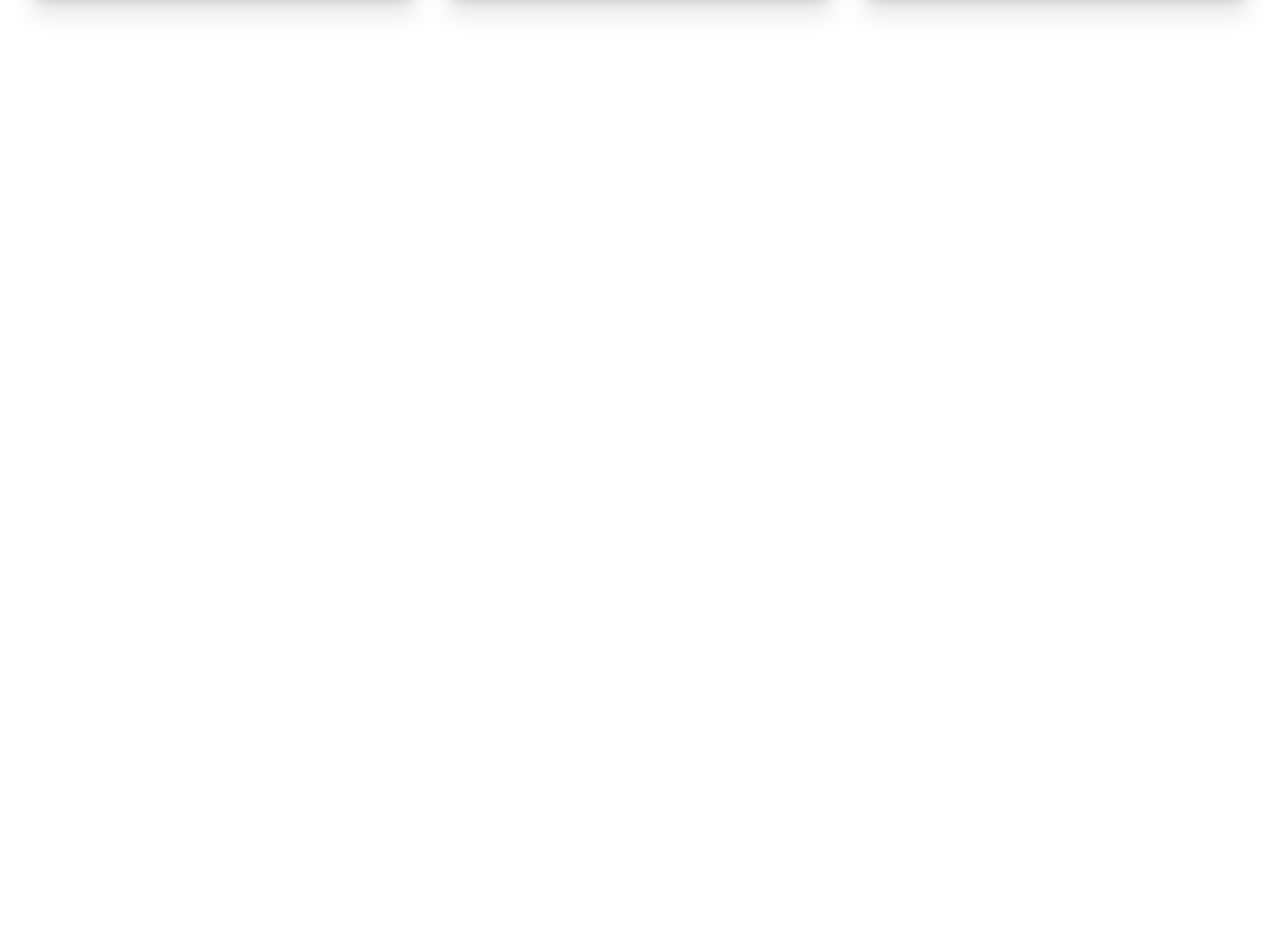
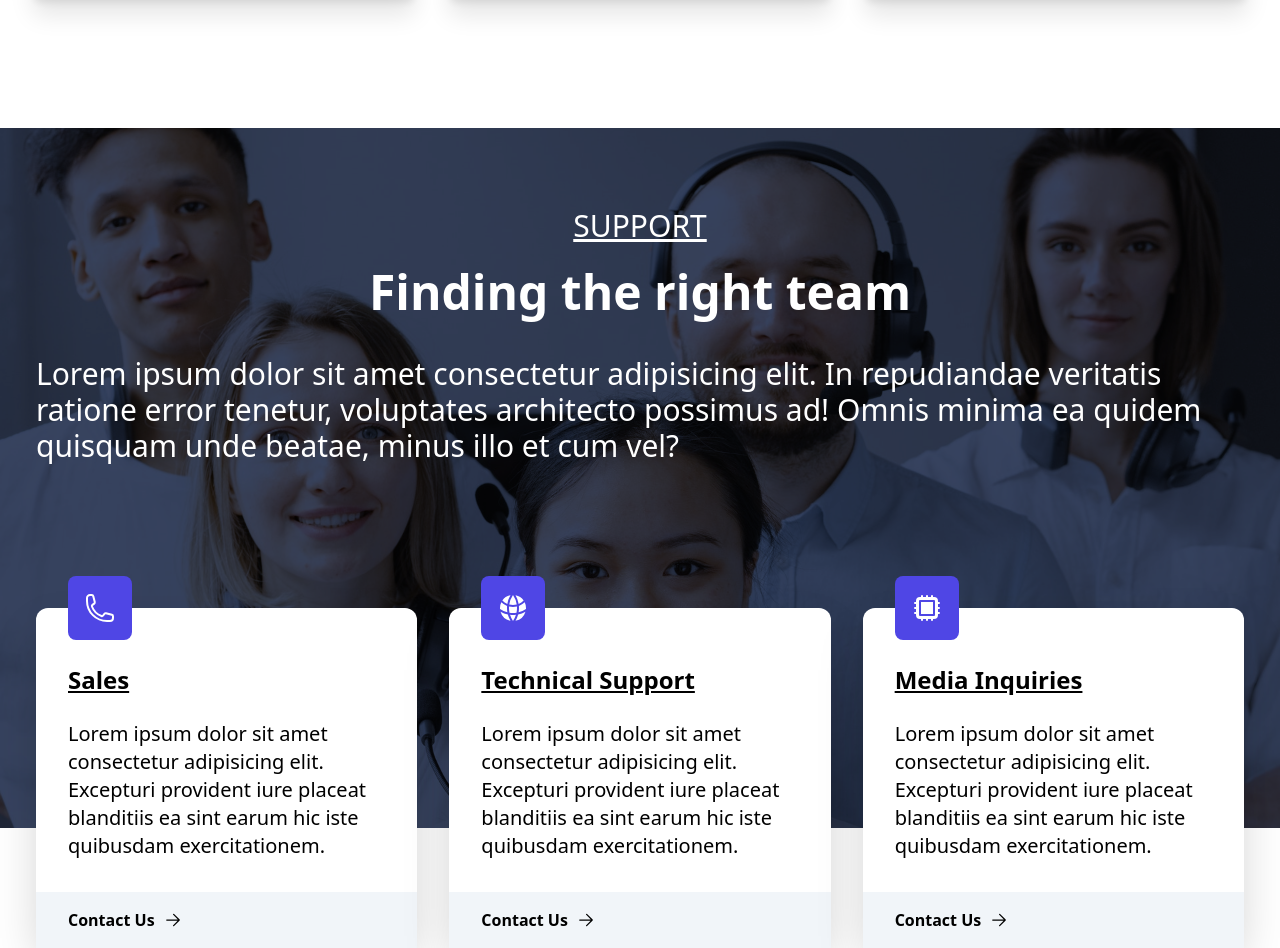
Before and after one commit to jenil-patel97/cloud-web, a React (Create React App) app: page / in a window 1280 px wide. Shown: the part 1222-2170 px from the top of the page. Before the commit the page ends 1350 px from the top, so only its background shows below. Built offline with nearby package versions, Linux system fonts and the light colour scheme; the HTML template or start-up script is replaced by a standard one.

Commit message:
feat: Support

```diff
--- a/src/App.js
+++ b/src/App.js
@@ -1,6 +1,7 @@
 import About from "./components/About";
 import Hero from "./components/Hero";
 import Navbar from "./components/Navbar";
+import Support from "./components/Support";
 
 function App() {
   return (
@@ -8,6 +9,7 @@ function App() {
       <Navbar />
       <Hero />
       <About />
+      <Support />
     </>
   );
 }
--- /dev/null
+++ b/src/components/Support.jsx
@@ -0,0 +1,90 @@
+import React from "react";
+
+import { PhoneIcon, ArrowSmallRightIcon } from "@heroicons/react/24/outline";
+import { CpuChipIcon, GlobeAltIcon } from "@heroicons/react/24/solid";
+
+import supportImg from "../assests/support.jpg";
+
+const Support = () => {
+  return (
+    <div name="support" className="w-full mt-24 cursor-default">
+      <div className="w-full h-[700px] bg-gray-900/90 absolute">
+        <img
+          className="w-full h-full object-cover mix-blend-overlay"
+          src={supportImg}
+          alt="/"
+        />
+      </div>
+
+      <div className="max-w-[1240px] mx-auto text-white relative">
+        <div className="px-4 py-12">
+          <h2 className="text-3xl pt-8 uppercase text-center underline">
+            Support
+          </h2>
+          <h3 className="text-5xl font-bold py-6 text-center">
+            Finding the right team
+          </h3>
+          <p className="py-4 text-3xl">
+            Lorem ipsum dolor sit amet consectetur adipisicing elit. In
+            repudiandae veritatis ratione error tenetur, voluptates architecto
+            possimus ad! Omnis minima ea quidem quisquam unde beatae, minus illo
+            et cum vel?
+          </p>
+        </div>
+
+        <div className="grid grid-cols-1 lg:grid-cols-3 relative gap-x-8 gap-y-16 px-4 pt-12 sm:pt-20 text-black">
+          <div className="bg-white rounded-xl shadow-2xl">
+            <div className="p-8">
+              <PhoneIcon className="w-16 p-4 bg-indigo-600 text-white rounded-lg mt-[-4rem]" />
+              <h3 className="font-bold text-2xl my-6 underline">Sales</h3>
+              <p className="text-black text-xl">
+                Lorem ipsum dolor sit amet consectetur adipisicing elit.
+                Excepturi provident iure placeat blanditiis ea sint earum hic
+                iste quibusdam exercitationem.
+              </p>
+            </div>
+            <div className="bg-slate-100 pl-8 py-4">
+              <p className="flex items-center text-black font-semibold">
+                Contact Us <ArrowSmallRightIcon className="w-5 ml-2" />
+              </p>
+            </div>
+          </div>
+          <div className="bg-white rounded-xl shadow-2xl">
+            <div className="p-8">
+              <GlobeAltIcon className="w-16 p-4 bg-indigo-600 text-white rounded-lg mt-[-4rem]" />
+              <h3 className="font-bold text-2xl my-6 underline">Technical Support</h3>
+              <p className="text-black text-xl">
+                Lorem ipsum dolor sit amet consectetur adipisicing elit.
+                Excepturi provident iure placeat blanditiis ea sint earum hic
+                iste quibusdam exercitationem.
+              </p>
+            </div>
+            <div className="bg-slate-100 pl-8 py-4">
+              <p className="flex items-center text-black font-semibold">
+                Contact Us <ArrowSmallRightIcon className="w-5 ml-2" />
+              </p>
+            </div>
+          </div>
+          <div className="bg-white rounded-xl shadow-2xl">
+            <div className="p-8">
+              <CpuChipIcon className="w-16 p-4 bg-indigo-600 text-white rounded-lg mt-[-4rem]" />
+              <h3 className="font-bold text-2xl my-6 underline">Media Inquiries</h3>
+              <p className="text-black text-xl">
+                Lorem ipsum dolor sit amet consectetur adipisicing elit.
+                Excepturi provident iure placeat blanditiis ea sint earum hic
+                iste quibusdam exercitationem.
+              </p>
+            </div>
+            <div className="bg-slate-100 pl-8 py-4">
+              <p className="flex items-center text-black font-semibold">
+                Contact Us <ArrowSmallRightIcon className="w-5 ml-2" />
+              </p>
+            </div>
+          </div>
+        </div>
+      </div>
+    </div>
+  );
+};
+
+export default Support;
```
